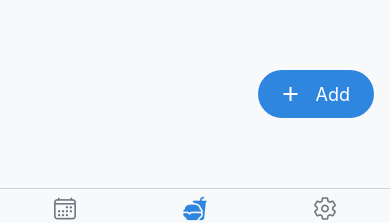
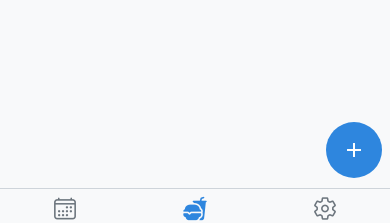
Before and after one commit to danprav04/macros-counter, a React Native app in the folder MacroTracker/: screen /Foods in a window 390 px wide. Shown: the part 607-830 px from the top of the page. Built offline with nearby package versions, Linux system fonts and the light colour scheme.

Commit message:
minor styling fixes

```diff
--- a/MacroTracker/components/FoodItem.tsx
+++ b/MacroTracker/components/FoodItem.tsx
@@ -75,8 +75,8 @@ const FoodItem: React.FC<FoodItemProps> = ({ food, onEdit, onDelete, onUndoDelet
 const styles = StyleSheet.create({
     listItemContainer: {
       paddingVertical: 15,
-      borderRadius: 8,
-      marginVertical: 5,
+      borderRadius: 0,
+      marginVertical: 0,
     },
     title: {
       fontWeight: 'bold',
--- a/MacroTracker/screens/DailyEntryScreen.tsx
+++ b/MacroTracker/screens/DailyEntryScreen.tsx
@@ -421,9 +421,9 @@ const useStyles = makeStyles((theme) => ({
     },
     fabContainer: {
         position: "absolute",
-        bottom: 70,
-        right: 16,
-        elevation: 5,
+        bottom: -6,
+        right: -8,
+        elevation: 0,
         zIndex: 10,
     },
 
--- a/MacroTracker/screens/FoodListScreen.tsx
+++ b/MacroTracker/screens/FoodListScreen.tsx
@@ -150,8 +150,8 @@
              color={theme.colors.primary}
              onPress={() => toggleOverlay()}
              placement="right"
-             title="Add"
-             style={{marginBottom:70}}
+             title=""
+             style={{marginBottom:10, marginRight: 8}}
          />
 
          <AddFoodModal
```
